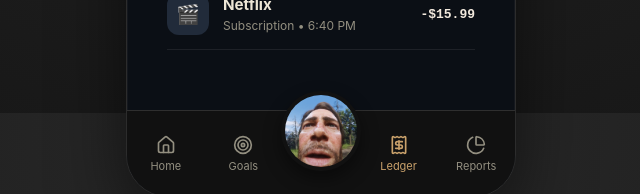
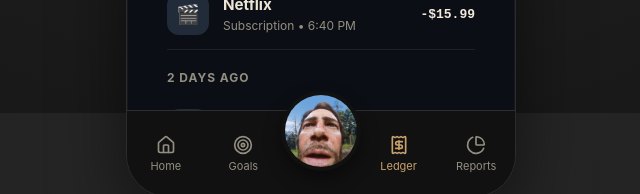
Before and after one commit to Trotter84/Personal-Finance-Tracker, a React (Vite) app: page /ledger in a window 1280 px wide. Shown: the part 687-881 px from the top of the page, without its empty margins (319-959 px from the left). Built offline with nearby package versions, Linux system fonts and the light colour scheme.

Commit message:
created more test data

```diff
--- a/src/data/goals.js
+++ b/src/data/goals.js
@@ -28,5 +28,55 @@ export const goals = [
         current: 984,
         target: 1200,
         due: "Sep 2026"
+    },
+    {
+        id: 4,
+        icon: "🏠",
+        number: "No. 04",
+        title: "Home Down Payment",
+        progress: 22,
+        current: 11000,
+        target: 50000,
+        due: "Mar 2029"
+    },
+    {
+        id: 5,
+        icon: "🚗",
+        number: "No. 05",
+        title: "Car Repair Fund",
+        progress: 90,
+        current: 900,
+        target: 1000,
+        due: "Aug 2026"
+    },
+    {
+        id: 6,
+        icon: "🎓",
+        number: "No. 06",
+        title: "Online Course",
+        progress: 55,
+        current: 275,
+        target: 500,
+        due: "Oct 2026"
+    },
+    {
+        id: 7,
+        icon: "🎄",
+        number: "No. 07",
+        title: "Holiday Gifts",
+        progress: 15,
+        current: 90,
+        target: 600,
+        due: "Dec 2026"
+    },
+    {
+        id: 8,
+        icon: "🐶",
+        number: "No. 08",
+        title: "New Puppy",
+        progress: 70,
+        current: 700,
+        target: 1000,
+        due: "Nov 2026"
     }
 ];
--- a/src/data/ledger.js
+++ b/src/data/ledger.js
@@ -50,5 +50,109 @@ export const ledger = [
                 category: "Entertainment"
             }
         ]
+    },
+    {
+        id: 3,
+        date: "2 days ago",
+        transactions: [
+            {
+                id: 301,
+                icon: "🌯",
+                title: "Chipotle",
+                subtitle: "Food • 1:15 PM",
+                amount: -13.75,
+                category: "Food"
+            },
+            {
+                id: 302,
+                icon: "🚕",
+                title: "Uber",
+                subtitle: "Transport • 7:40 PM",
+                amount: -18.50,
+                category: "Transport"
+            },
+            {
+                id: 303,
+                icon: "🎧",
+                title: "Spotify",
+                subtitle: "Subscription • 9:00 AM",
+                amount: -10.99,
+                category: "Entertainment"
+            }
+        ]
+    },
+    {
+        id: 4,
+        date: "3 days ago",
+        transactions: [
+            {
+                id: 401,
+                icon: "🏋️",
+                title: "Gym Membership",
+                subtitle: "Health • 6:00 AM",
+                amount: -45.00,
+                category: "Health"
+            },
+            {
+                id: 402,
+                icon: "🛍️",
+                title: "Target",
+                subtitle: "Shopping • 4:20 PM",
+                amount: -67.32,
+                category: "Shopping"
+            }
+        ]
+    },
+    {
+        id: 5,
+        date: "Jul 20",
+        transactions: [
+            {
+                id: 501,
+                icon: "💵",
+                title: "Freelance Payment",
+                subtitle: "Income • 3:00 PM",
+                amount: 450.00,
+                category: "Income"
+            },
+            {
+                id: 502,
+                icon: "🍕",
+                title: "Domino's Pizza",
+                subtitle: "Food • 8:05 PM",
+                amount: -22.40,
+                category: "Food"
+            },
+            {
+                id: 503,
+                icon: "⚡",
+                title: "Electric Bill",
+                subtitle: "Utilities • 10:00 AM",
+                amount: -95.60,
+                category: "Utilities"
+            }
+        ]
+    },
+    {
+        id: 6,
+        date: "Jul 18",
+        transactions: [
+            {
+                id: 601,
+                icon: "🎬",
+                title: "Netflix",
+                subtitle: "Subscription • 6:40 PM",
+                amount: -15.99,
+                category: "Entertainment"
+            },
+            {
+                id: 602,
+                icon: "☕",
+                title: "Starbucks",
+                subtitle: "Food • 7:50 AM",
+                amount: -5.25,
+                category: "Food"
+            }
+        ]
     }
 ];
--- a/src/data/reports.js
+++ b/src/data/reports.js
@@ -22,6 +22,24 @@ export const spendingByCategory = [
         category: "Entertainment",
         amount: 130,
         color: "#BC6753"
+    },
+    {
+        id: 5,
+        category: "Utilities",
+        amount: 145,
+        color: "#9B8AA0"
+    },
+    {
+        id: 6,
+        category: "Shopping",
+        amount: 210,
+        color: "#B08968"
+    },
+    {
+        id: 7,
+        category: "Health",
+        amount: 95,
+        color: "#5B8C85"
     }
 ];
 
@@ -31,5 +49,11 @@ export const monthlyTrend = [
     {month: "Mar", amount: 1950},
     {month: "Apr", amount: 1725},
     {month: "May", amount: 2010},
-    {month: "Jun", amount: 1865}
+    {month: "Jun", amount: 1865},
+    {month: "Jul", amount: 1780},
+    {month: "Aug", amount: 1990},
+    {month: "Sep", amount: 2105},
+    {month: "Oct", amount: 1875},
+    {month: "Nov", amount: 2230},
+    {month: "Dec", amount: 2410}
 ];
--- a/src/data/transactions.js
+++ b/src/data/transactions.js
@@ -34,4 +34,53 @@ export const recentTransactions = [
         subtitle: "Subscription • Jul 18",
         amount: -19.99
     },
+    {
+        id: 6,
+        icon: "🌯",
+        title: "Chipotle",
+        subtitle: "Food • Jul 17",
+        amount: -13.75
+    },
+    {
+        id: 7,
+        icon: "🚕",
+        title: "Uber",
+        subtitle: "Transport • Jul 16",
+        amount: -18.5
+    },
+    {
+        id: 8,
+        icon: "🏋️",
+        title: "Gym Membership",
+        subtitle: "Health • Jul 15",
+        amount: -45.0
+    },
+    {
+        id: 9,
+        icon: "💵",
+        title: "Freelance Payment",
+        subtitle: "Income • Jul 14",
+        amount: 450.0
+    },
+    {
+        id: 10,
+        icon: "🛍️",
+        title: "Target",
+        subtitle: "Shopping • Jul 12",
+        amount: -67.32
+    },
+    {
+        id: 11,
+        icon: "⚡",
+        title: "Electric Bill",
+        subtitle: "Utilities • Jul 10",
+        amount: -95.6
+    },
+    {
+        id: 12,
+        icon: "🎧",
+        title: "Spotify",
+        subtitle: "Subscription • Jul 8",
+        amount: -10.99
+    }
 ];
```
